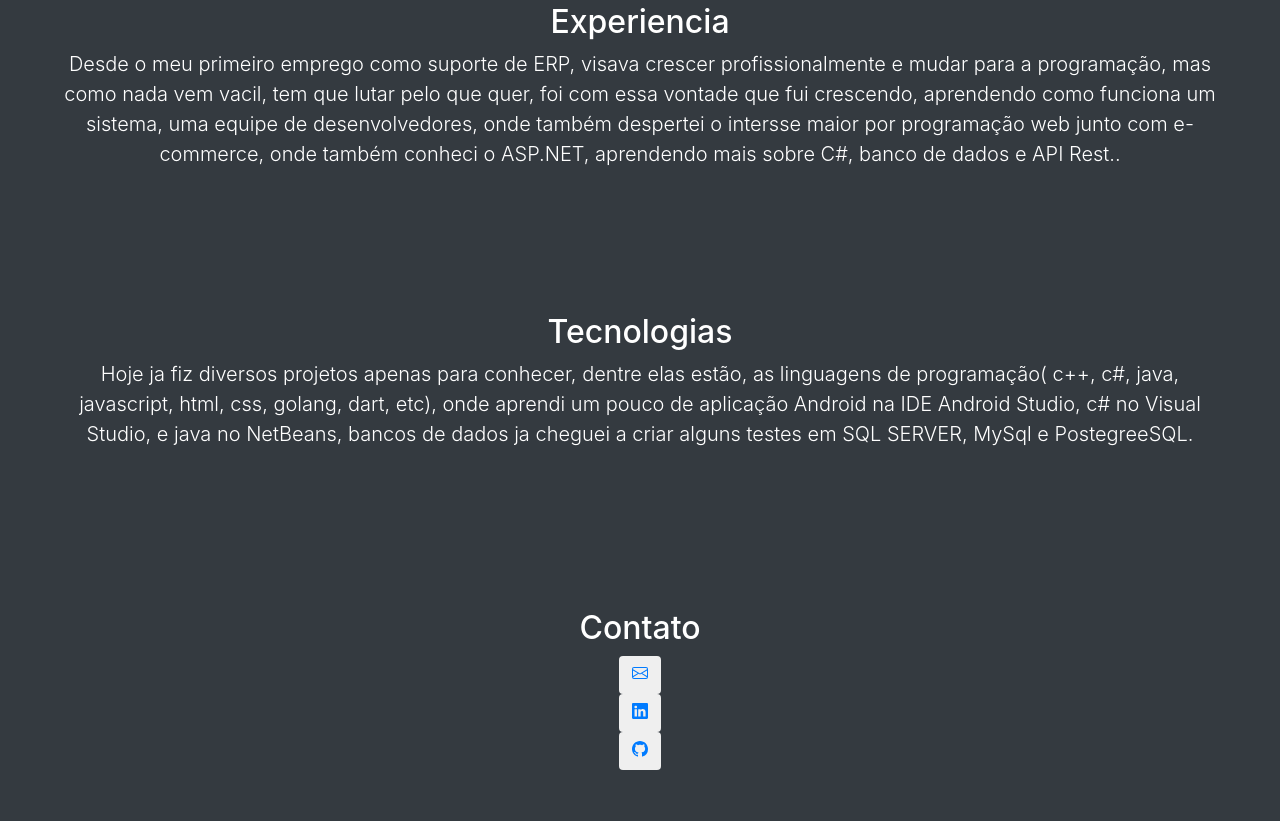
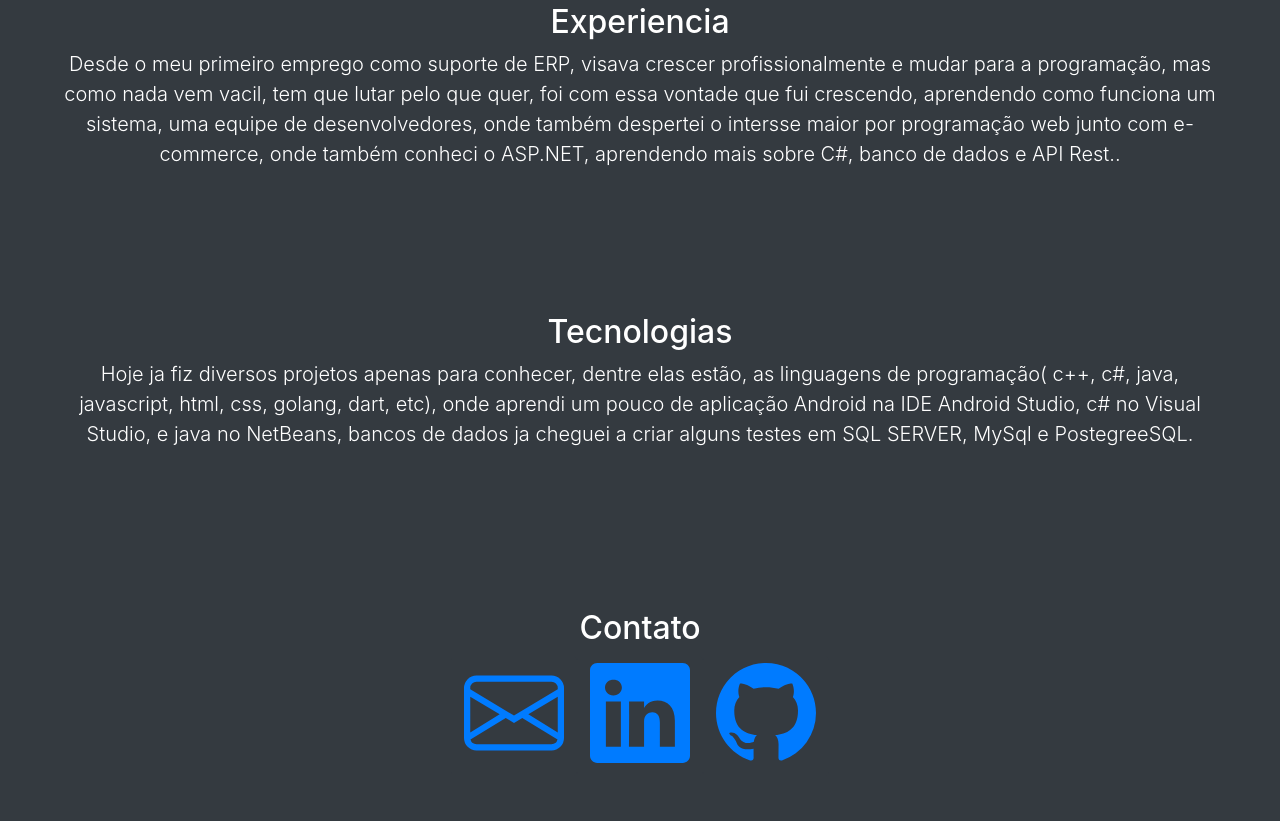
Before and after one commit to rodrigocsdev/PortfolioWebDev, a plain HTML site: page index.html in a window 1280 px wide. Shown: the part 1353-2174 px from the top of the page. Drawn offline with nearby package versions, Linux system fonts and the light colour scheme.

Commit message:
Add files via upload

```diff
--- a/index.html
+++ b/index.html
@@ -101,35 +101,30 @@
         <div class="d-md-flex flex-md-equal w-100 my-md-3 ps-md-3">
           <div class="my-3 p-3">
             <h2 class="display-5">Contato</h2>
-            <ul class="list-unstyled text-small">
-              <li>
                 <a href="mailto:front.beauty.2021@gmail.com">
-                  <button class="btn btn primary" class="bi bi-envelope">
-                    <svg xmlns="http://www.w3.org/2000/svg" width="16" height="16" fill="currentColor" class="bi bi-envelope" viewBox="0 0 16 16">
+                  <button class="btn btn-dark" class="bi bi-envelope">
+                    <svg xmlns="http://www.w3.org/2000/svg" width="100" height="100" fill="currentColor" class="bi bi-envelope" viewBox="0 0 16 16">
                     <path d="M0 4a2 2 0 0 1 2-2h12a2 2 0 0 1 2 2v8a2 2 0 0 1-2 2H2a2 2 0 0 1-2-2V4Zm2-1a1 1 0 0 0-1 1v.217l7 4.2 7-4.2V4a1 1 0 0 0-1-1H2Zm13 2.383-4.708 2.825L15 11.105V5.383Zm-.034 6.876-5.64-3.471L8 9.583l-1.326-.795-5.64 3.47A1 1 0 0 0 2 13h12a1 1 0 0 0 .966-.741ZM1 11.105l4.708-2.897L1 5.383v5.722Z"/>
                   </svg>
                 </i>
                 </a>
-              </li>
-              <li>
+
                 <a href="https://www.linkedin.com/in/rodrigo-cs/">
-                  <button class="btn btn primary" class="bi bi-linkedin">
-                  <svg xmlns="http://www.w3.org/2000/svg" width="16" height="16" fill="currentColor" class="bi bi-linkedin" viewBox="0 0 16 16">
+                  <button class="btn btn-dark" class="bi bi-linkedin">
+                  <svg xmlns="http://www.w3.org/2000/svg" width="100" height="100" fill="currentColor" class="bi bi-linkedin" viewBox="0 0 16 16">
                     <path d="M0 1.146C0 .513.526 0 1.175 0h13.65C15.474 0 16 .513 16 1.146v13.708c0 .633-.526 1.146-1.175 1.146H1.175C.526 16 0 15.487 0 14.854V1.146zm4.943 12.248V6.169H2.542v7.225h2.401zm-1.2-8.212c.837 0 1.358-.554 1.358-1.248-.015-.709-.52-1.248-1.342-1.248-.822 0-1.359.54-1.359 1.248 0 .694.521 1.248 1.327 1.248h.016zm4.908 8.212V9.359c0-.216.016-.432.08-.586.173-.431.568-.878 1.232-.878.869 0 1.216.662 1.216 1.634v3.865h2.401V9.25c0-2.22-1.184-3.252-2.764-3.252-1.274 0-1.845.7-2.165 1.193v.025h-.016a5.54 5.54 0 0 1 .016-.025V6.169h-2.4c.03.678 0 7.225 0 7.225h2.4z"/>
                   </svg>
                 </i>
               </a>
-            </li>
-              <li>
+
                 <a href="https://github.com/rodrigocsdev">
-                  <button class="btn btn primary" class="bi bi-github">
-                    <svg xmlns="http://www.w3.org/2000/svg" width="16" height="16" fill="currentColor" class="bi bi-github" viewBox="0 0 16 16">
+                  <button class="btn btn-dark" class="bi bi-github">
+                    <svg xmlns="http://www.w3.org/2000/svg" width="100" height="100" fill="currentColor" class="bi bi-github" viewBox="0 0 16 16">
                       <path d="M8 0C3.58 0 0 3.58 0 8c0 3.54 2.29 6.53 5.47 7.59.4.07.55-.17.55-.38 0-.19-.01-.82-.01-1.49-2.01.37-2.53-.49-2.69-.94-.09-.23-.48-.94-.82-1.13-.28-.15-.68-.52-.01-.53.63-.01 1.08.58 1.23.82.72 1.21 1.87.87 2.33.66.07-.52.28-.87.51-1.07-1.78-.2-3.64-.89-3.64-3.95 0-.87.31-1.59.82-2.15-.08-.2-.36-1.02.08-2.12 0 0 .67-.21 2.2.82.64-.18 1.32-.27 2-.27.68 0 1.36.09 2 .27 1.53-1.04 2.2-.82 2.2-.82.44 1.1.16 1.92.08 2.12.51.56.82 1.27.82 2.15 0 3.07-1.87 3.75-3.65 3.95.29.25.54.73.54 1.48 0 1.07-.01 1.93-.01 2.2 0 .21.15.46.55.38A8.012 8.012 0 0 0 16 8c0-4.42-3.58-8-8-8z"/>
                     </svg>
                   </i>
                 </a>
-              </li>
-            </ul>
+
           </div>
         </div>
       </div>
```
